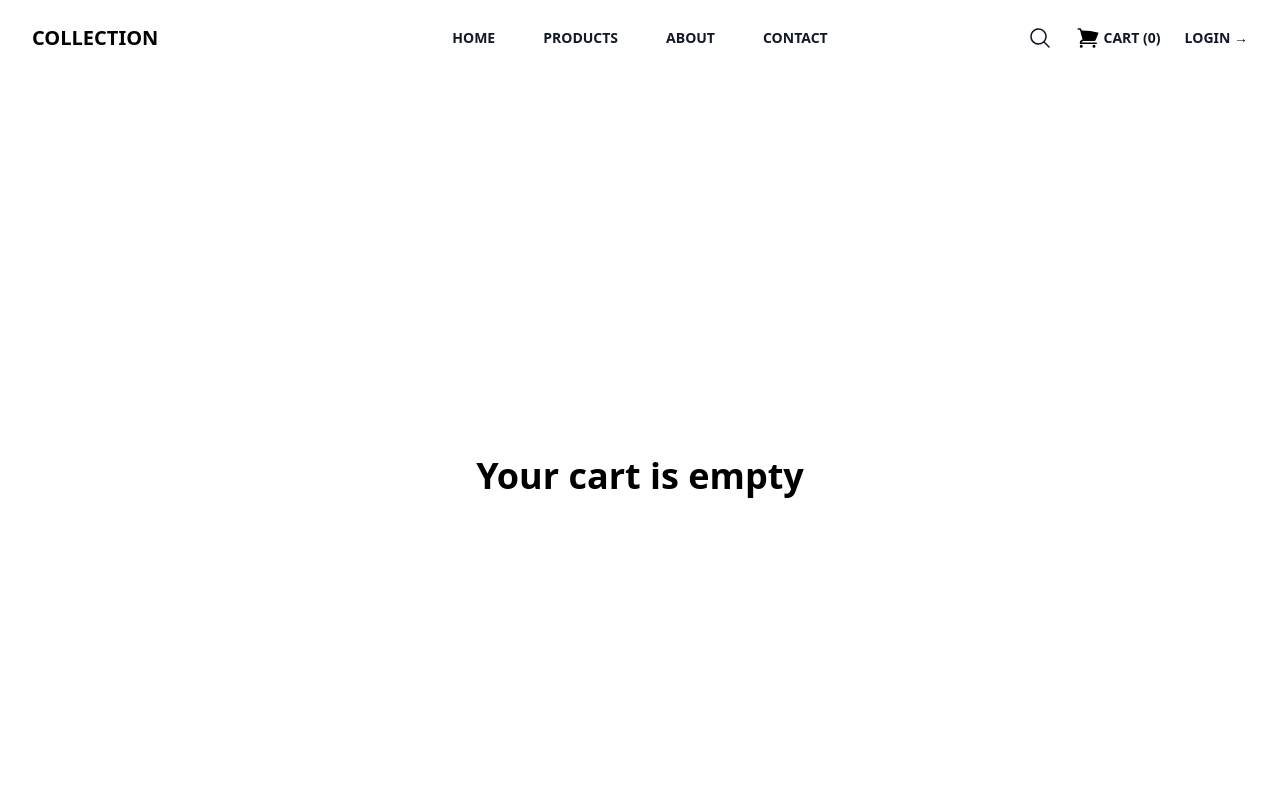
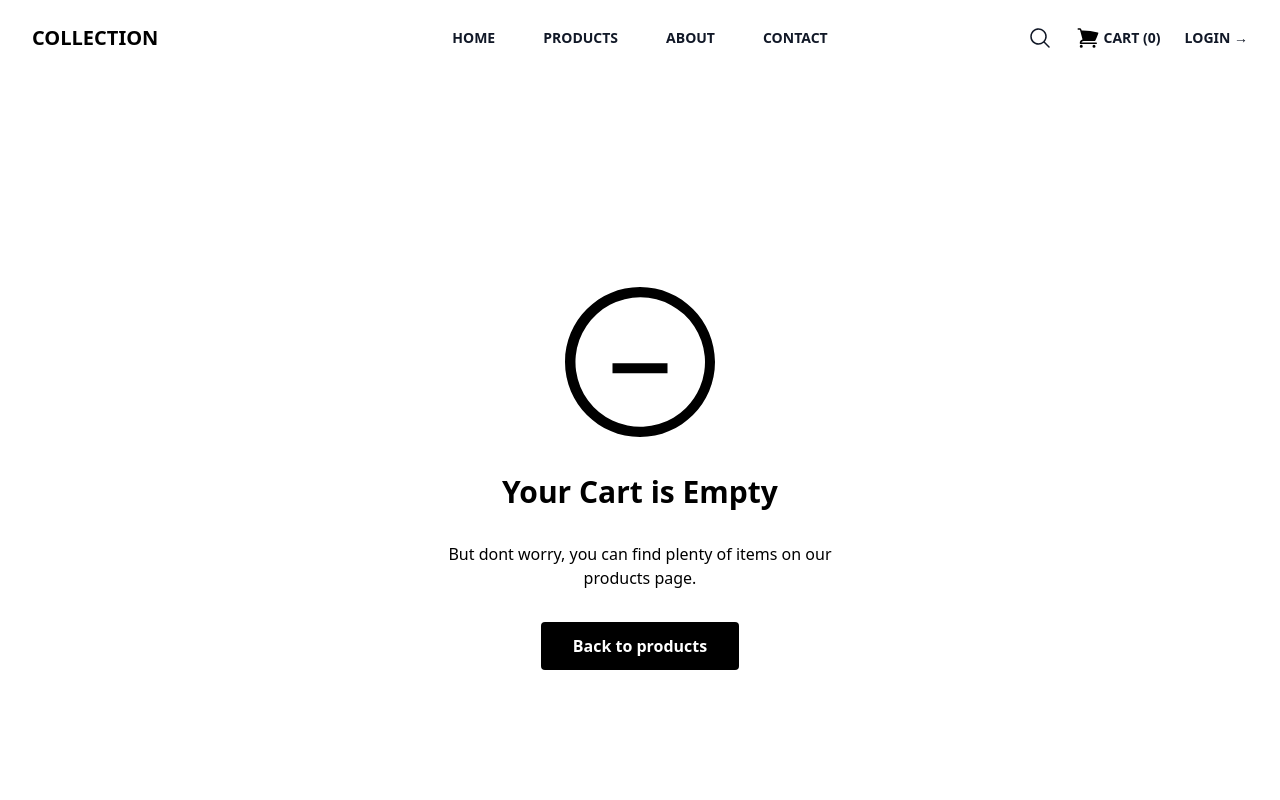
Before and after one commit to AbdulRehman2236/shop-store, a React (Create React App) app: page /cart in a window 1280 px wide. Shown: the top 800 px of the page. Built offline with nearby package versions, Linux system fonts and the light colour scheme.

Commit message:
Empty cart page created

```diff
--- a/src/components/Cart.js
+++ b/src/components/Cart.js
@@ -2,6 +2,7 @@ import React from "react";
 import CartItem from "./CartItem";
 import { useSelector } from "react-redux";
 import { Link } from "react-router-dom";
+import EmptyCart from "./EmptyCart";
 
 const Cart = () => {
   const cartItems = useSelector((store) => store.cart.cartItems);
@@ -9,7 +10,7 @@ const Cart = () => {
   return (
     <div className="flex flex-col justify-center mx-10 p-6 space-y-4 h-full min-h-[100vh] sm:p-10 dark:bg-gray-50 dark:text-gray-800">
       {cartItems.length === 0 ? (
-        <h1 className="text-center text-4xl font-semibold">Your cart is empty</h1>
+        <EmptyCart />
       ) : (
         <div>
           <h1 className="text-xl text-center font-bold uppercase">Your cart</h1>
--- /dev/null
+++ b/src/components/EmptyCart.js
@@ -0,0 +1,31 @@
+import React from "react";
+import { Link } from "react-router-dom";
+
+const EmptyCart = () => {
+  return (
+    <section className="flex items-center h-full sm:p-16 dark:bg-gray-50 dark:text-gray-800">
+      <div className="container flex flex-col items-center justify-center px-5 mx-auto my-8 space-y-8 text-center sm:max-w-md">
+        <svg xmlns="http://www.w3.org/2000/svg" viewBox="0 0 512 512" className="w-40 h-40 dark:text-gray-500">
+          <path
+            fill="currentColor"
+            d="M256,16C123.452,16,16,123.452,16,256S123.452,496,256,496,496,388.548,496,256,388.548,16,256,16ZM403.078,403.078a207.253,207.253,0,1,1,44.589-66.125A207.332,207.332,0,0,1,403.078,403.078Z"
+          ></path>
+          <rect width="176" height="32" x="168" y="260" fill="currentColor"></rect>
+        </svg>
+        <p className="text-3xl font-semibold">Your Cart is Empty</p>
+        <p className="mt-4 mb-8 dark:text-gray-800">
+          But dont worry, you can find plenty of items on our products page.
+        </p>
+        <Link
+          rel="noopener noreferrer"
+          to="/products"
+          className="px-8 py-3 font-semibold rounded bg-black text-white hover:bg-white hover:text-black hover:border border-black"
+        >
+          Back to products
+        </Link>
+      </div>
+    </section>
+  );
+};
+
+export default EmptyCart;
```
